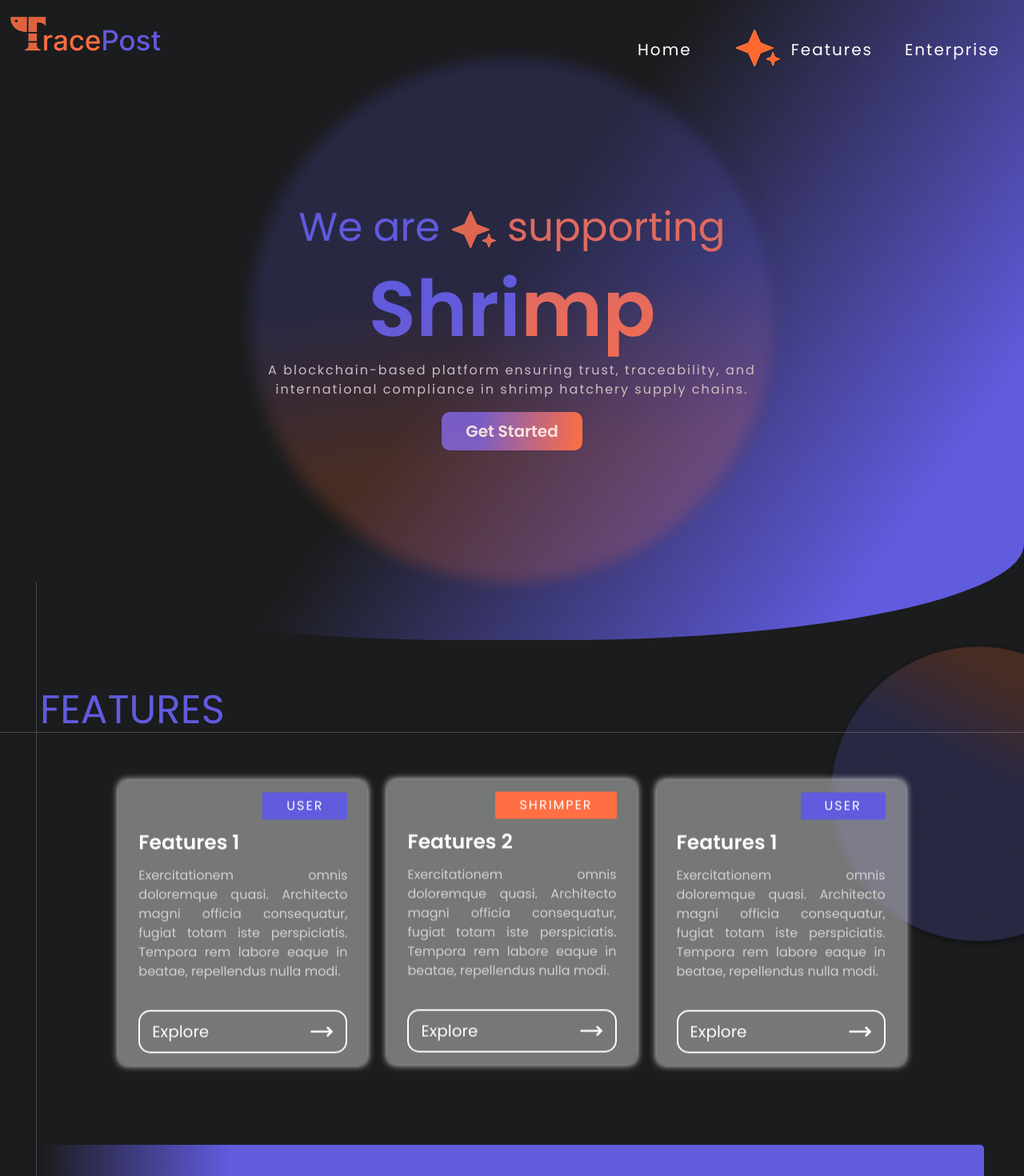
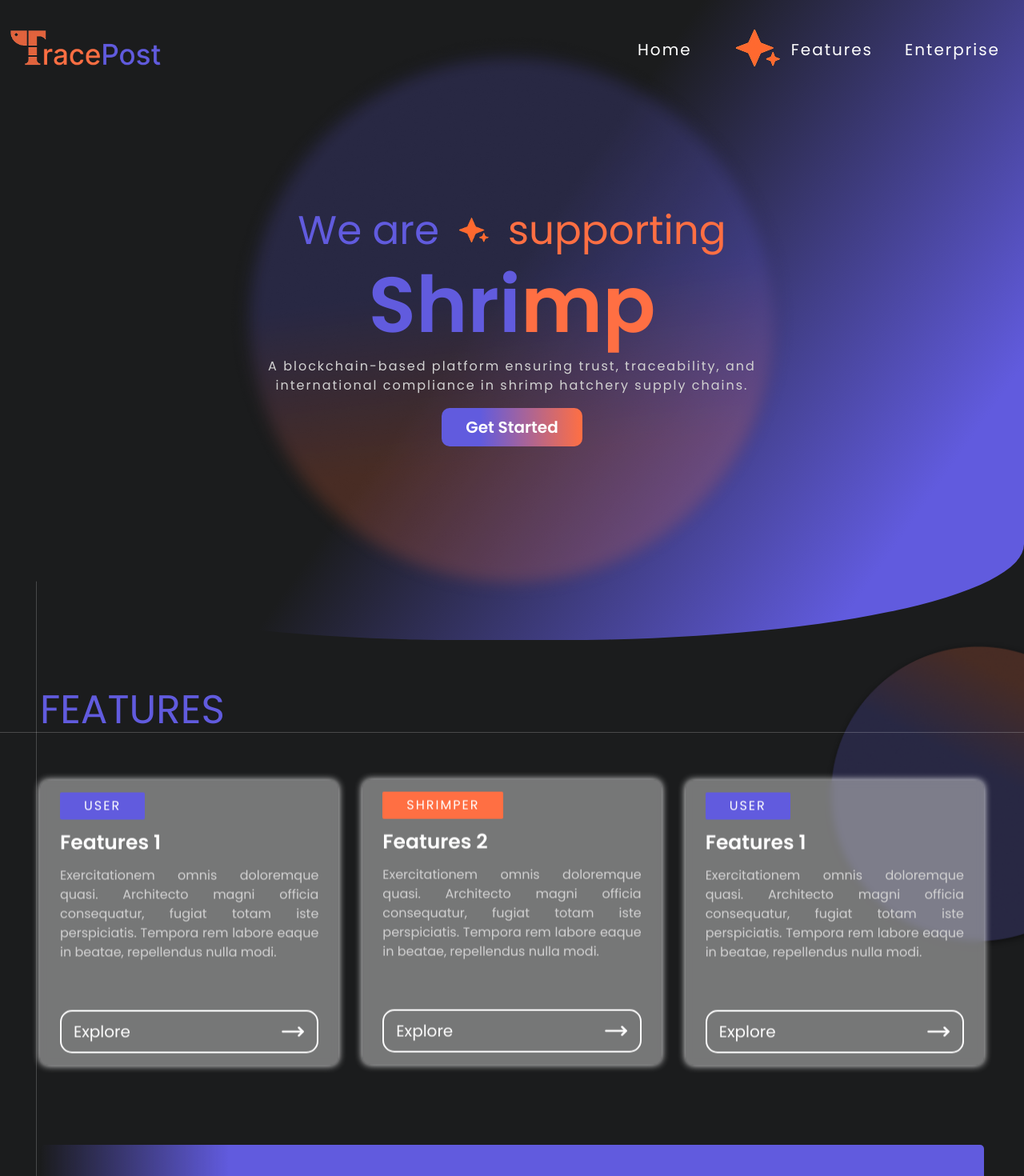
Before and after one commit to LTPPPP/TracePost-larvaeChain, a Next.js app in the folder front-end/web/tracepost/: page / in a window 1280 px wide. Shown: the top 1470 px of the page at 80% size. Built offline with nearby package versions, Linux system fonts and the light colour scheme.

Commit message:
ui(home): responsive for home

```diff
--- a/front-end/web/tracepost/src/app/home.module.scss
+++ b/front-end/web/tracepost/src/app/home.module.scss
@@ -11,6 +11,14 @@
     width: 100%;
     height: 1px;
     background-color: rgba(255, 255, 255, 0.2);
+
+    @include respond-above(md) {
+      top: calc(40px + 4rem);
+    }
+
+    @include respond-above(xs) {
+      top: calc(30px + 3rem);
+    }
   }
 
   .vertical-line {
@@ -24,6 +32,14 @@
     @include respond-above(lg) {
       left: 20px;
     }
+
+    @include respond-above(md) {
+      left: 15px;
+    }
+
+    @include respond-above(xs) {
+      display: none;
+    }
   }
 
   // NAV
@@ -32,15 +48,32 @@
     position: fixed;
     padding: 20px 10px;
     z-index: 10;
+    display: flex;
+    align-items: center;
+    justify-content: space-between;
 
-    display: flex;
-    align-self: center;
-    justify-content: space-between;
+    @include respond-above(md) {
+      padding: 15px 8px;
+    }
+
+    @include respond-above(xs) {
+      padding: 10px 5px;
+      flex-direction: column;
+      gap: 15px;
+    }
 
     .logo {
       img {
         height: auto;
         width: 200px;
+
+        @include respond-above(md) {
+          width: 150px;
+        }
+
+        @include respond-above(xs) {
+          width: 120px;
+        }
       }
     }
 
@@ -48,12 +81,26 @@
       display: flex;
       align-items: center;
 
+      @include respond-above(xs) {
+        flex-wrap: wrap;
+        justify-content: center;
+        gap: 10px;
+      }
+
       .nav-item {
         margin: 0 20px;
         display: flex;
         align-items: center;
         color: var(--white-color);
         transition: 0.3s all ease-in-out;
+
+        @include respond-above(md) {
+          margin: 0 15px;
+        }
+
+        @include respond-above(xs) {
+          margin: 0 10px;
+        }
 
         &:hover {
           transform: translateY(-5px);
@@ -63,25 +110,37 @@
         img {
           width: auto;
           height: 100%;
+
+          @include respond-above(xs) {
+            width: 20px;
+            height: 20px;
+          }
         }
 
         a {
           font-size: 2rem;
           letter-spacing: 2px;
+
+          @include respond-above(md) {
+            font-size: 1.6rem;
+          }
+
+          @include respond-above(xs) {
+            font-size: 1.4rem;
+            letter-spacing: 1px;
+          }
         }
       }
     }
   }
 
   // HERO
-
   .hero {
     height: 100vh;
     padding: 50px 10px;
     border-bottom-left-radius: 45% 15%;
     border-bottom-right-radius: 45% 15%;
     position: relative;
-
     background-image: linear-gradient(
       125.29deg,
       var(--black-color) 0.28%,
@@ -91,10 +150,21 @@
     background-repeat: no-repeat;
     background-size: cover;
     overflow: hidden;
-
     display: flex;
     justify-content: center;
-    align-self: center;
+    align-items: center;
+
+    @include respond-above(md) {
+      padding: 40px 15px;
+      border-bottom-left-radius: 30% 10%;
+      border-bottom-right-radius: 30% 10%;
+    }
+
+    @include respond-above(xs) {
+      padding: 30px 10px;
+      border-bottom-left-radius: 20% 8%;
+      border-bottom-right-radius: 20% 8%;
+    }
 
     &::before {
       content: '';
@@ -112,27 +182,67 @@
       animation: rotate 10s linear infinite;
       overflow-y: hidden;
       pointer-events: none;
+
+      @include respond-above(lg) {
+        width: 500px;
+        height: 500px;
+      }
+
+      @include respond-above(md) {
+        width: 400px;
+        height: 400px;
+      }
+
+      @include respond-above(xs) {
+        width: 300px;
+        height: 300px;
+      }
     }
 
     .hero-content {
       margin: auto 0;
       text-align: center;
+      z-index: 2;
 
       .hero-container {
         display: flex;
         justify-content: center;
+        align-items: center;
         font-size: 8rem;
         color: var(--purple-color);
         z-index: 5;
+        flex-wrap: wrap;
+        gap: 15px;
 
-        display: flex;
+        @include respond-above(lg) {
+          font-size: 6rem;
+        }
+
+        @include respond-above(md) {
+          font-size: 4rem;
+          gap: 10px;
+        }
+
+        @include respond-above(xs) {
+          font-size: 2.5rem;
+          gap: 8px;
+        }
 
         .hero-subtitle {
           color: var(--orange-color);
         }
+
         img {
           width: auto;
-          height: 100%;
+          height: 56px;
+
+          @include respond-above(md) {
+            height: 40px;
+          }
+
+          @include respond-above(xs) {
+            height: 25px;
+          }
         }
       }
 
@@ -146,11 +256,43 @@
         justify-content: center;
         align-items: center;
 
+        @include respond-above(lg) {
+          font-size: 18rem;
+          height: 70px;
+          line-height: 4.5rem;
+        }
+
+        @include respond-above(md) {
+          font-size: 12rem;
+          height: 60px;
+          line-height: 3.5rem;
+          margin: 0px 0 20px;
+        }
+
+        @include respond-above(xs) {
+          font-size: 6rem;
+          height: 40px;
+          line-height: 2rem;
+          margin: 0px 0 15px;
+        }
+
         .typed-cursor {
           font-size: 9rem;
           color: var(--orange-color);
           opacity: 1;
           animation: typedBlink 0.7s infinite;
+
+          @include respond-above(lg) {
+            font-size: 7rem;
+          }
+
+          @include respond-above(md) {
+            font-size: 5rem;
+          }
+
+          @include respond-above(xs) {
+            font-size: 3rem;
+          }
         }
       }
 
@@ -160,6 +302,24 @@
         font-size: 1.6rem;
         letter-spacing: 2px;
         color: #d2d2d2;
+
+        @include respond-above(lg) {
+          width: 70%;
+          font-size: 1.4rem;
+        }
+
+        @include respond-above(md) {
+          width: 85%;
+          font-size: 1.2rem;
+          letter-spacing: 1px;
+        }
+
+        @include respond-above(xs) {
+          width: 95%;
+          font-size: 1rem;
+          letter-spacing: 0.5px;
+          margin: 0px auto 20px;
+        }
       }
 
       .hero-action {
@@ -169,6 +329,16 @@
         border-radius: 10px;
         color: var(--white-color);
         background: linear-gradient(90deg, #615bde 27.4%, #ff6f43 100%);
+
+        @include respond-above(md) {
+          font-size: 1.6rem;
+          padding: 8px 25px;
+        }
+
+        @include respond-above(xs) {
+          font-size: 1.4rem;
+          padding: 6px 20px;
+        }
       }
     }
   }
@@ -180,20 +350,60 @@
     background-image: url('/img/home/right_circle.png');
     background-repeat: no-repeat;
     background-position: right top;
-    background-size: contain;
     background-size: 250px auto;
 
     @include respond-above(lg) {
       padding: 50px 30px;
+      background-size: 200px auto;
+    }
+
+    @include respond-above(md) {
+      padding: 40px 20px;
+      background-size: 150px auto;
+    }
+
+    @include respond-above(xs) {
+      padding: 30px 15px;
+      background-size: 100px auto;
     }
 
     .features-title {
       font-size: 5rem;
       color: var(--purple-color);
+
+      @include respond-above(md) {
+        font-size: 4rem;
+      }
+
+      @include respond-above(xs) {
+        font-size: 3rem;
+        text-align: center;
+      }
     }
 
     .features-list {
       margin: 50px auto;
+      display: grid;
+      grid-template-columns: repeat(3, 1fr);
+      gap: 30px;
+      width: 100%;
+
+      @include respond-above(lg) {
+        grid-template-columns: repeat(2, 1fr);
+        gap: 25px;
+        width: 90%;
+      }
+
+      @include respond-above(md) {
+        grid-template-columns: 1fr;
+        gap: 20px;
+        width: 100%;
+        margin: 40px auto;
+      }
+
+      @include respond-above(xs) {
+        margin: 30px auto;
+      }
 
       .features-item {
         padding: 15px 25px;
@@ -203,8 +413,25 @@
         box-shadow: 0px 0px 10px var(--white-color);
         transition: all 0.3s ease-in-out;
 
+        @include respond-above(lg) {
+          &:nth-child(3) {
+            grid-column: 1 / -1;
+            max-width: 60%;
+            margin: 0 auto;
+          }
+        }
+
+        @include respond-above(md) {
+          &:nth-child(3) {
+            grid-column: 0;
+            max-width: 100%;
+          }
+
+          padding: 12px 20px;
+        }
+
         @include respond-above(xs) {
-          margin: 20px 0;
+          padding: 10px 15px;
         }
 
         &.user-feature {
@@ -246,26 +473,26 @@
         }
 
         .features-tag {
-          display: flex;
-          justify-self: flex-end;
+          display: inline-flex;
           padding: 5px 30px;
           font-size: 1.6rem;
           letter-spacing: 2px;
           border-radius: 2px;
           color: var(--white-color);
           background-color: var(--purple-color);
-        }
 
-        & + .user-feature {
-          .features-tag {
-            background-color: var(--purple-color);
+          @include respond-above(xs) {
+            font-size: 1.2rem;
+            padding: 4px 20px;
           }
         }
 
-        & + .system-feature {
-          .features-tag {
-            background-color: var(--orange-color);
-          }
+        &.user-feature .features-tag {
+          background-color: var(--purple-color);
+        }
+
+        &.system-feature .features-tag {
+          background-color: var(--orange-color);
         }
 
         .features-name {
@@ -273,6 +500,14 @@
           font-weight: 600;
           margin: 10px 0px;
           color: var(--white-color);
+
+          @include respond-above(md) {
+            font-size: 2rem;
+          }
+
+          @include respond-above(xs) {
+            font-size: 1.8rem;
+          }
         }
 
         .features-description {
@@ -281,6 +516,17 @@
           text-align: justify;
           font-size: 1.6rem;
           color: #d2d2d2;
+
+          @include respond-above(md) {
+            min-height: 120px;
+            font-size: 1.4rem;
+          }
+
+          @include respond-above(xs) {
+            min-height: 100px;
+            font-size: 1.2rem;
+            margin: 0px 0px 20px;
+          }
         }
 
         .features-action {
@@ -289,10 +535,14 @@
           color: var(--white-color);
           border-radius: 15px;
           border: 2px solid var(--white-color);
-
           display: flex;
           align-items: center;
           justify-content: space-between;
+
+          @include respond-above(xs) {
+            font-size: 1.6rem;
+            padding: 8px 12px;
+          }
         }
       }
     }
@@ -308,6 +558,19 @@
       opacity: 1;
       transform: translateY(0);
       transition: opacity 0.8s ease, transform 0.8s ease;
+
+      @include respond-above(md) {
+        flex-direction: column;
+        gap: 30px;
+        margin-top: 60px;
+        padding: 30px 0;
+      }
+
+      @include respond-above(xs) {
+        margin-top: 40px;
+        padding: 20px 0;
+        gap: 20px;
+      }
 
       &.animate {
         .guide-item {
@@ -327,16 +590,6 @@
         }
       }
 
-      &.animate {
-        opacity: 1;
-        transform: translateY(0);
-      }
-
-      @include respond-above(md) {
-        flex-direction: column;
-        gap: 30px;
-      }
-
       .guide-left {
         display: flex;
         flex-direction: column;
@@ -349,6 +602,12 @@
           flex-direction: row;
           justify-content: center;
           gap: 20px;
+          padding: 20px;
+        }
+
+        @include respond-above(xs) {
+          gap: 15px;
+          padding: 15px;
         }
 
         .guide-item {
@@ -366,6 +625,12 @@
             gap: 10px;
             padding: 10px;
             width: 110px;
+            text-align: center;
+          }
+
+          @include respond-above(xs) {
+            width: 90px;
+            padding: 8px;
           }
 
           &:hover,
@@ -392,6 +657,11 @@
             background-color: var(--purple-color);
             color: white;
             transition: all 0.3s ease;
+
+            @include respond-above(xs) {
+              width: 40px;
+              height: 40px;
+            }
           }
 
           .guide-name {
@@ -399,11 +669,18 @@
             font-weight: 600;
             color: var(--white-color);
             letter-spacing: 1px;
+
+            @include respond-above(md) {
+              font-size: 1.4rem;
+            }
+
+            @include respond-above(xs) {
+              font-size: 1.2rem;
+            }
           }
         }
       }
 
-      // Right side with content
       .guide-right {
         flex: 1;
         display: flex;
@@ -430,12 +707,24 @@
             color: var(--white-color);
             margin-bottom: 30px;
             max-width: 80%;
+
+            @include respond-above(md) {
+              font-size: 2.5rem;
+              max-width: 100%;
+              text-align: center;
+            }
+
+            @include respond-above(xs) {
+              font-size: 2rem;
+              margin-bottom: 20px;
+            }
           }
 
           .guide-image {
             flex: 1;
             display: flex;
             align-items: center;
+            justify-content: center;
 
             .guide-preview {
               max-width: 100%;
@@ -445,6 +734,14 @@
               opacity: 0;
               transform: translateY(20px);
               animation: fadeInUp 0.8s forwards 0.3s;
+
+              @include respond-above(md) {
+                max-width: 80%;
+              }
+
+              @include respond-above(xs) {
+                max-width: 90%;
+              }
             }
           }
         }
@@ -453,13 +750,20 @@
   }
 
   // ENTERPRISE
-
   .enterprise {
     position: relative;
 
     .bottom-line {
       position: absolute;
       top: 220px;
+
+      @include respond-above(md) {
+        top: 180px;
+      }
+
+      @include respond-above(xs) {
+        top: 150px;
+      }
     }
 
     .enterprise-title {
@@ -469,13 +773,40 @@
       font-size: 5rem;
       color: var(--purple-color);
 
+      @include respond-above(lg) {
+        padding: 51px 30px 0;
+        font-size: 4rem;
+        line-height: 5rem;
+      }
+
+      @include respond-above(md) {
+        padding: 40px 20px 0;
+        font-size: 3.5rem;
+        line-height: 4rem;
+        text-align: center;
+      }
+
+      @include respond-above(xs) {
+        padding: 30px 15px 0;
+        font-size: 2.5rem;
+        line-height: 3rem;
+      }
+
       span {
         font-size: 5rem;
         color: var(--orange-color);
-      }
 
-      @include respond-above(lg) {
-        padding: 51px 30px 0;
+        @include respond-above(lg) {
+          font-size: 4rem;
+        }
+
+        @include respond-above(md) {
+          font-size: 3.5rem;
+        }
+
+        @include respond-above(xs) {
+          font-size: 2.5rem;
+        }
       }
     }
 
@@ -487,8 +818,15 @@
       max-width: 1600px;
       min-height: 100px;
       overflow: hidden;
+      display: flex;
 
-      display: flex;
+      @include respond-above(md) {
+        min-height: 80px;
+      }
+
+      @include respond-above(xs) {
+        min-height: 60px;
+      }
 
       &:hover .enterprises-item {
         cursor: pointer;
@@ -502,13 +840,20 @@
         animation: autoRunLeft 30s linear infinite, nodding-up 5s ease-in-out infinite;
         transform-origin: center center;
         width: calc(100% / 5);
-
         display: flex;
         flex-direction: column;
         justify-content: center;
         align-items: center;
 
-        //Delay
+        @include respond-above(md) {
+          width: calc(100% / 4);
+        }
+
+        @include respond-above(xs) {
+          width: calc(100% / 3);
+        }
+
+        // Delay calculations remain the same
         &:nth-child(1) {
           animation-delay: calc((30s / 8) * (0 - 1));
         }
@@ -534,6 +879,13 @@
           animation-delay: calc((30s / 8) * (7 - 1));
         }
 
+        img {
+          @include respond-above(xs) {
+            width: 30px;
+            height: auto;
+          }
+        }
+
         .enterprises-name {
           text-align: center;
           margin-top: 10px;
@@ -546,6 +898,11 @@
 
           @include respond-above(md) {
             font-size: 1rem;
+          }
+
+          @include respond-above(xs) {
+            font-size: 0.8rem;
+            margin-top: 5px;
           }
         }
 
@@ -572,7 +929,7 @@
     }
   }
 
-  // ACHIVIE
+  // ACHIEVE
   .achive {
     position: relative;
     width: 100%;
@@ -580,12 +937,21 @@
     background-color: #1a1a1a;
     overflow: hidden;
     padding: 100px 0;
-
     background-image: url('/img/home/left_circle.png');
     background-repeat: no-repeat;
     background-position: left center;
-    background-size: contain;
     background-size: 150px auto;
+
+    @include respond-above(md) {
+      padding: 80px 0;
+      background-size: 100px auto;
+    }
+
+    @include respond-above(xs) {
+      padding: 60px 0;
+      background-size: 80px auto;
+      min-height: 80vh;
+    }
 
     &__title {
       position: absolute;
@@ -598,6 +964,14 @@
       text-transform: uppercase;
       letter-spacing: 0.05em;
       z-index: 10;
+
+      @include respond-above(md) {
+        font-size: 4rem;
+      }
+
+      @include respond-above(xs) {
+        font-size: 2.5rem;
+      }
     }
 
     &__item {
@@ -612,6 +986,56 @@
       transition: transform 0.2s ease-out;
       animation: nodding-up 5s ease-in-out infinite;
 
+      @include respond-above(md) {
+        // Adjust positioning for mobile
+        &:nth-child(1) {
+          top: 80px;
+          left: 40px;
+        }
+        &:nth-child(2) {
+          top: 30px;
+          left: 50%;
+          transform: translateX(-50%);
+        }
+        &:nth-child(3) {
+          top: 80px;
+          right: 40px;
+        }
+        &:nth-child(4) {
+          bottom: 40px;
+          left: 60px;
+        }
+        &:nth-child(5) {
+          bottom: 40px;
+          right: 60px;
+        }
+      }
+
+      @include respond-above(xs) {
+        // Stack more vertically for mobile
+        &:nth-child(1) {
+          top: 60px;
+          left: 20px;
+        }
+        &:nth-child(2) {
+          top: 20px;
+          left: 50%;
+          transform: translateX(-50%);
+        }
+        &:nth-child(3) {
+          top: 60px;
+          right: 20px;
+        }
+        &:nth-child(4) {
+          bottom: 60px;
+          left: 30px;
+        }
+        &:nth-child(5) {
+          bottom: 60px;
+          right: 30px;
+        }
+      }
+
       &:hover {
         box-shadow: 2px 2px 5px #fff;
         z-index: 20;
@@ -623,6 +1047,14 @@
       width: 300px;
       object-fit: cover;
       transition: transform 0.5s ease;
+
+      @include respond-above(md) {
+        width: 200px;
+      }
+
+      @include respond-above(xs) {
+        width: 150px;
+      }
     }
   }
 
--- a/front-end/web/tracepost/src/app/page.tsx
+++ b/front-end/web/tracepost/src/app/page.tsx
@@ -284,7 +284,7 @@ function Home() {
             </Link>
           </div>
 
-          <div className={cx('features-item', 'user-feature', 'lg:col-span-1', 'md:col-span-2')}>
+          <div className={cx('features-item', 'user-feature')}>
             <div className={cx('features-tag')}>USER</div>
             <div className={cx('features-name')}>Features 1</div>
             <div className={cx('features-description')}>
```
